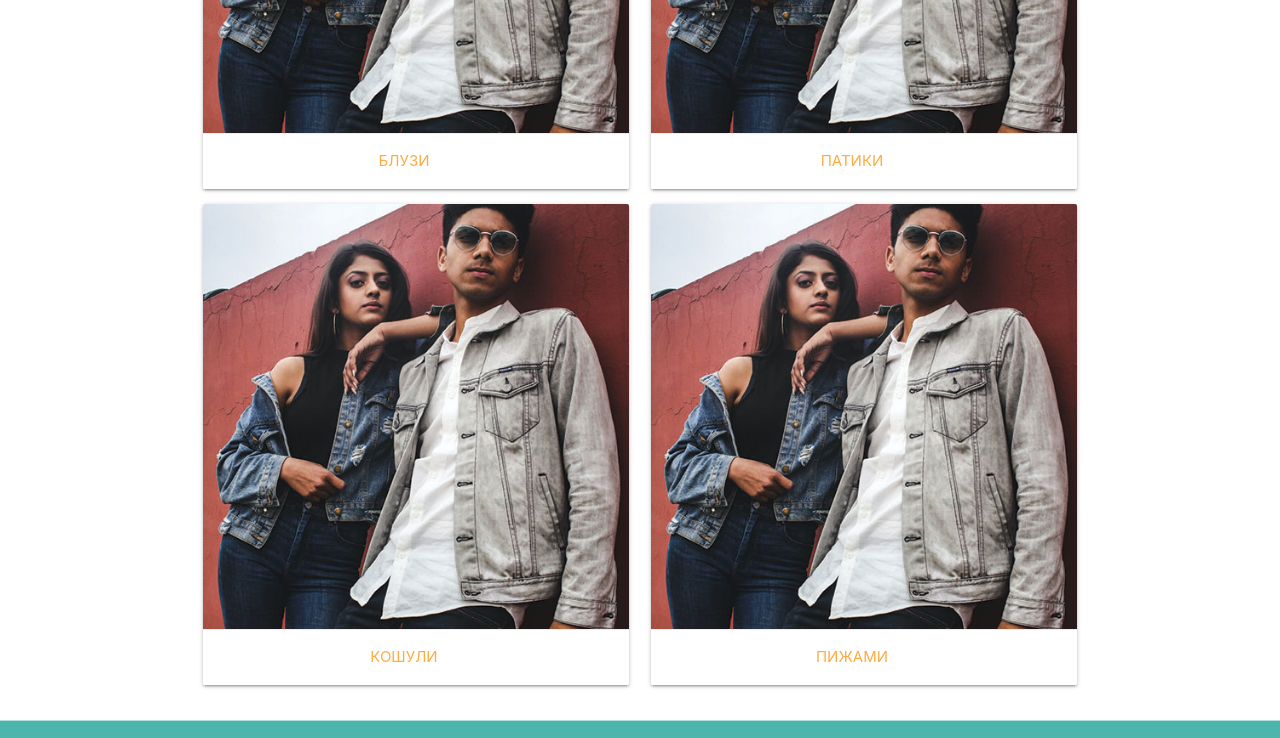
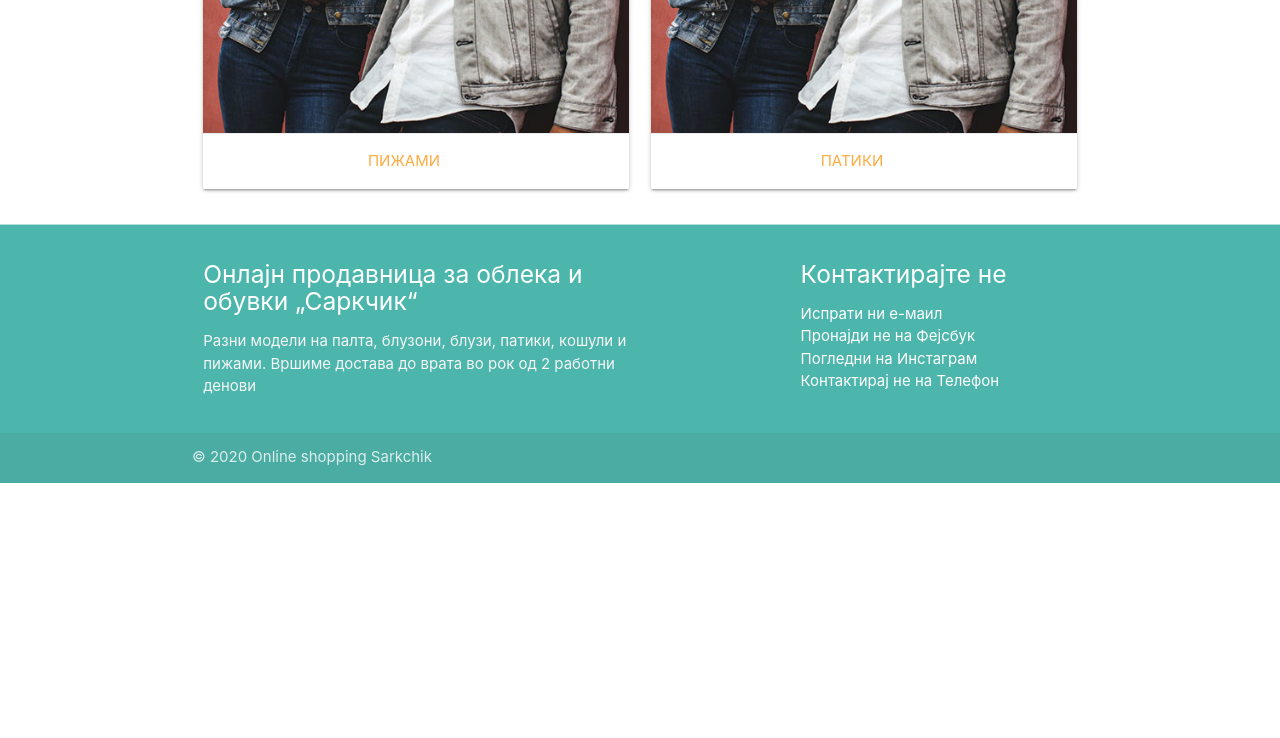
Before and after one commit to d3sreveR/shop-project, a plain HTML site: page store.html in a window 1280 px wide. Shown: the part 860-1598 px from the top of the page. After the commit the page ends 1343 px from the top, so only its background shows below. Drawn offline with nearby package versions, Linux system fonts and the light colour scheme.

Commit message:
update v1.2

```diff
--- a/store.html
+++ b/store.html
@@ -38,10 +38,10 @@
     <div class="container">
 
         <div class="row">
-            <div class="col s6 l6 ">
+            <div class="col s12 l6 ">
 
                 <!-- 1. Палта -->
-                <div class="card">
+                <!-- <div class="card">
                     <div class="card-image">
                         <img width="auto" height="auto" src="palta_thumbnail.jpg">
 
@@ -50,7 +50,7 @@
                     <div class="card-action center ">
                         <a href="Palta/palta.html">Палта</a>
                     </div>
-                </div>
+                </div> -->
 
                 <!-- 3. Блузи -->
                 <div class="card">
@@ -64,7 +64,7 @@
                     </div>
                 </div>
 
-                <!-- 5. Кошули -->
+                <!-- 5. Кошули
                 <div class="card">
                     <div class="card-image">
                         <img width="auto" height="auto" src="palta_thumbnail.jpg">
@@ -74,12 +74,23 @@
                     <div class="card-action center">
                         <a href="Kosuli/kosuli.html">Кошули</a>
                     </div>
+                </div> -->
+                <div class="card">
+                    <div class="card-image">
+                        <img width="auto" height="auto" src="palta_thumbnail.jpg">
+
+                    </div>
+
+                    <!-- 6. Пижами -->
+                    <div class="card-action center">
+                        <a href="Pizami/pizami.html">Пижами</a>
+                    </div>
                 </div>
             </div>
 
 
             <!-- Десно -->
-            <div class="col s6 l6">
+            <div class="col s12 l6">
                 <div class="card">
                     <div class="card-image">
                         <img width="auto" height="auto" src="palta_thumbnail.jpg">
@@ -104,17 +115,7 @@
                     </div>
                 </div>
 
-                <div class="card">
-                    <div class="card-image">
-                        <img width="auto" height="auto" src="palta_thumbnail.jpg">
 
-                    </div>
-
-                    <!-- 6. Пижами -->
-                    <div class="card-action center">
-                        <a href="Pizami/pizami.html">Пижами</a>
-                    </div>
-                </div>
             </div>
         </div>
 
```
